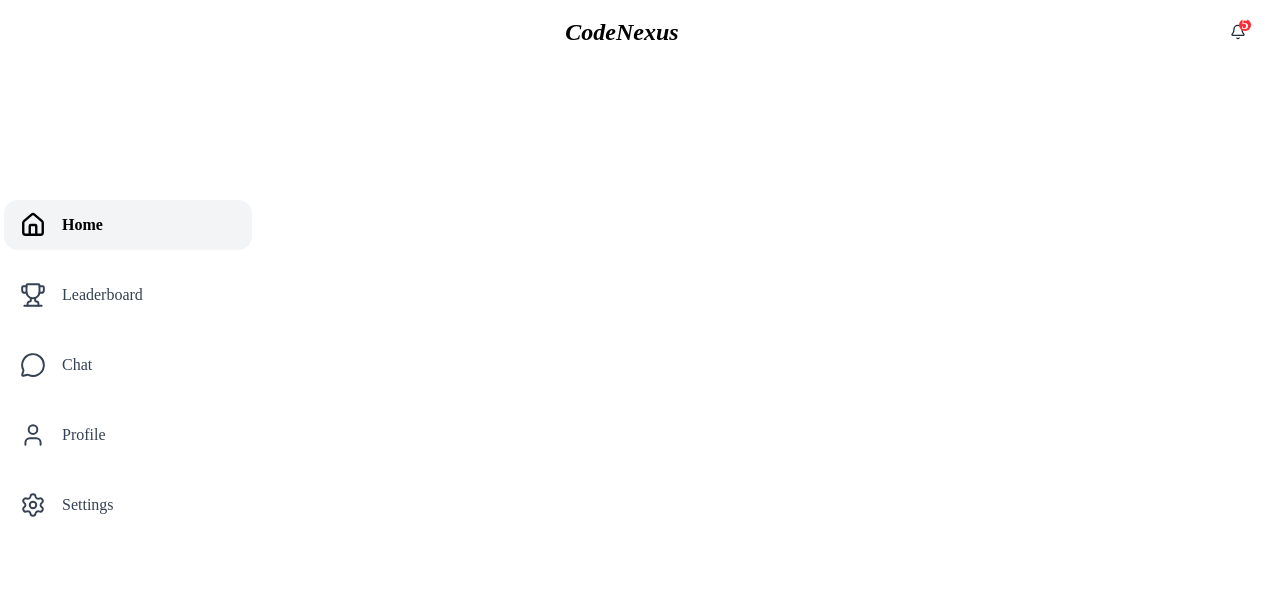
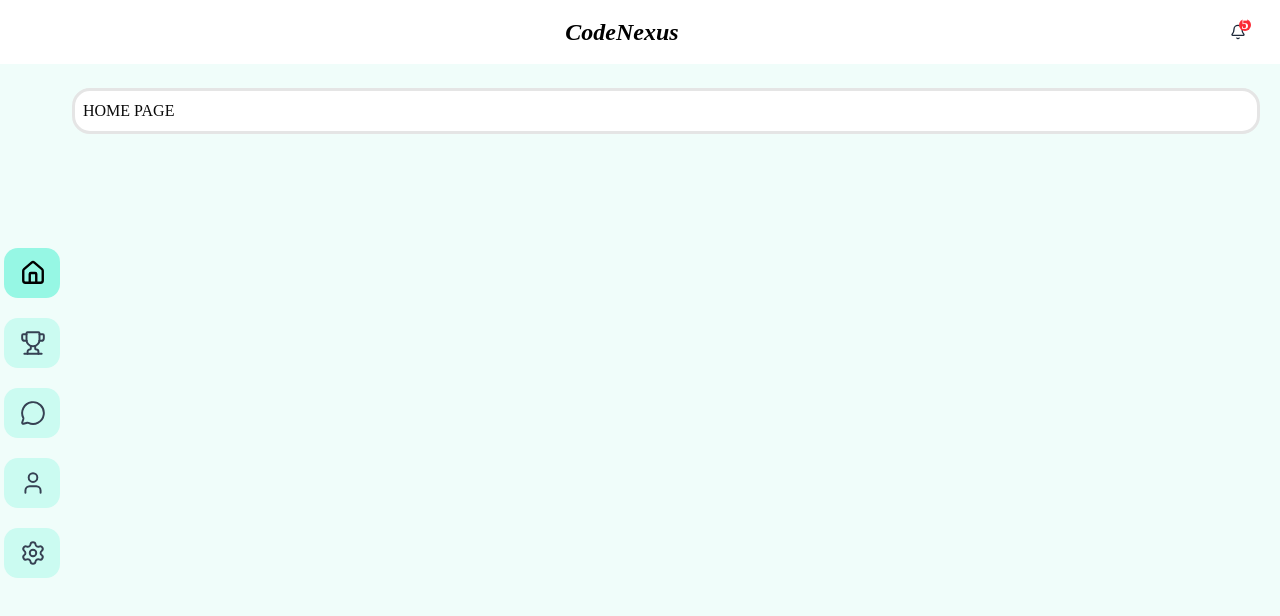
Before and after one commit to Anurudh-Agarwal/CodeNexus, a Next.js app in the folder frontend/: page / in a window 1280 px wide. Shown: the top 616 px of the page. Built offline with nearby package versions, Linux system fonts and the light colour scheme.

Commit message:
style: polish layout and sidebar UI

```diff
--- a/frontend/src/app/layout.tsx
+++ b/frontend/src/app/layout.tsx
@@ -16,10 +16,10 @@ export default function RootLayout({
 }) {
   return (
     <html lang="en">
-      <body className="bg-white">
+      <body className="bg-teal-50">
         <Navbar />
         <Sidebar />
-        <main className="pt-16 pb-20 lg:ml-16 lg:pb-0">
+        <main className="pt-16 pb-20 lg:ml-18 lg:p-2 border-3 mt-22 rounded-2xl bg-white m-5">
           {children}
         </main>
         <BottomNav />
--- a/frontend/src/components/Sidebar.tsx
+++ b/frontend/src/components/Sidebar.tsx
@@ -34,7 +34,7 @@ export default function Sidebar() {
     <aside
       onMouseEnter={handleEnter}
       onMouseLeave={handleLeave}
-      className={`hidden lg:flex fixed left-0 pt-50 h-screen bg-white flex-col p-1 z-50 transition-[width] duration-100 ease-in-out ${
+      className={`hidden lg:flex fixed left-0 pt-40 h-screen bg-teal-50 flex-col p-1 z-50 mt-0 transition-[width] duration-100 ease-in-out ${
         isHovered ? 'w-64' : 'w-16'
       }`}
     >
@@ -47,10 +47,10 @@ export default function Sidebar() {
             <Link
               key={item.href}
               href={item.href}
-              className={`flex items-center gap-4 px-4 py-3 rounded-xl transition-colors overflow-hidden whitespace-nowrap ${
+              className={`flex items-center gap-4 px-4 py-3 rounded-xl transition-colors overflow-hidden whitespace-nowrap bg-teal-100 ${
                 isActive
-                  ? 'bg-gray-100 text-black font-semibold'
-                  : 'text-gray-700 hover:bg-gray-50'
+                  ? 'bg-teal-200 text-black font-semibold'
+                  : 'text-gray-700 hover:bg-teal-200'
               }`}
             >
               <Icon size={26} className="shrink-0" strokeWidth={isActive ? 2.2 : 1.8} />
```
